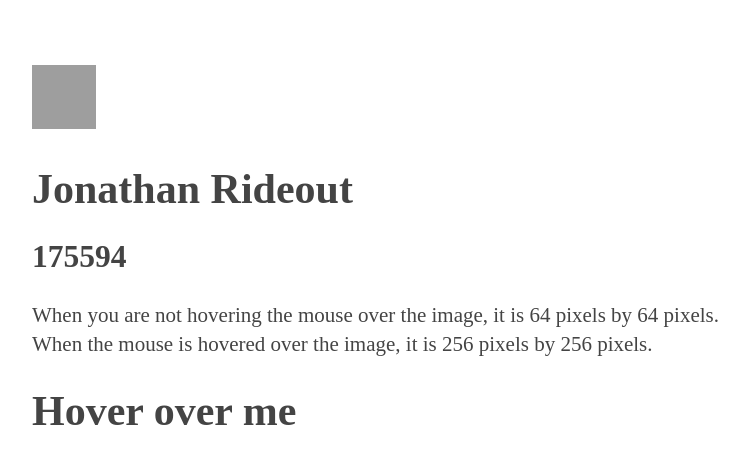
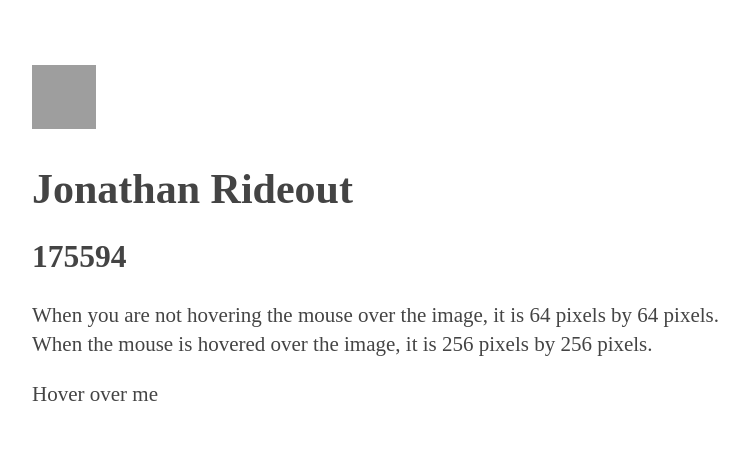
Before and after one commit to SomethingSomething44/test123, a plain HTML site: page index.html in a window 1280 px wide. Shown: the whole page, without its empty margins (258-1007 px from the left). Drawn offline with Linux system fonts and the light colour scheme; grey boxes are pictures that could not be loaded.

Commit message:
Update index.html

```diff
--- a/index.html
+++ b/index.html
@@ -22,7 +22,6 @@ function Image(x) {x.style.width="64px"; x.style.height="64px";}
 <h1>Jonathan Rideout</h1>
 <h2>175594</h2>
 <p>When you are not hovering the mouse over the image, it is 64 pixels by 64 pixels. When the mouse is hovered over the image, it is 256 pixels by 256 pixels.</p>
-<h1 onmouseover="style.font-size='55px'" onmouseout="style.font-size='21px'">Hover over me</h1>
-
- </body>
+<p onmouseover="style.color='blue'" onmouseout="style.color='#444'">Hover over me</p>
+</body>
 </html>
```
